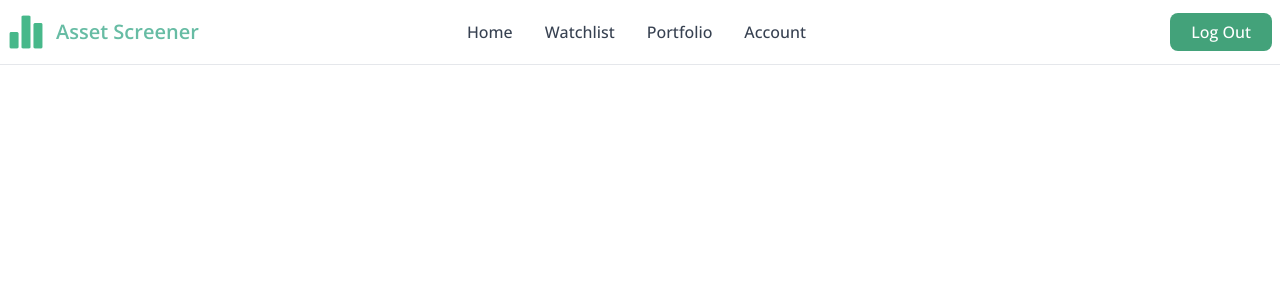
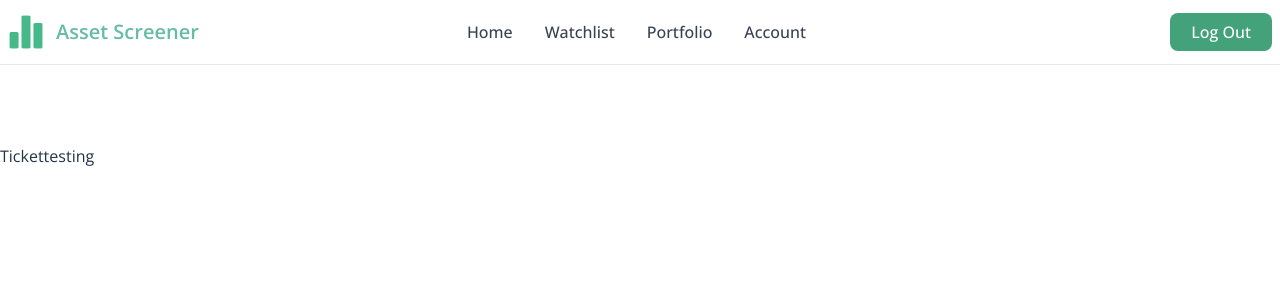
Before and after one commit to nc1z/Asset-Screener-App, a React (Vite) app in the folder client/: page /portfolio/ticket in a window 1280 px wide. Shown: the top 300 px of the page. Built offline with nearby package versions, Linux system fonts and the light colour scheme.

Commit message:
[Portfolio] Added Ticket Route and components

```diff
--- a/client/src/App.jsx
+++ b/client/src/App.jsx
@@ -6,6 +6,7 @@ import Account from "./routes/Account";
 import Watchlist from "./routes/Watchlist";
 import Navbar from "./components/Navbar";
 import Portfolio from "./routes/Portfolio";
+import Ticket from "./routes/Ticket";
 
 function App() {
   return (
@@ -18,6 +19,7 @@ function App() {
         <Route path="/account" element={<Account />} />
         <Route path="/watchlist" element={<Watchlist />} />
         <Route path="/portfolio" element={<Portfolio />} />
+        <Route path="/portfolio/ticket" element={<Ticket />} />
       </Routes>
     </>
   );
--- a/client/src/routes/Portfolio.jsx
+++ b/client/src/routes/Portfolio.jsx
@@ -1,7 +1,7 @@
 import React from "react";
 
 const Portfolio = () => {
-  return <div>Portfolio</div>;
+  return <div className="mt-36">Portfolio</div>;
 };
 
 export default Portfolio;
--- /dev/null
+++ b/client/src/routes/Ticket.jsx
@@ -0,0 +1,7 @@
+import React from "react";
+
+const Ticket = () => {
+  return <div className="mt-36">Tickettesting</div>;
+};
+
+export default Ticket;
```
